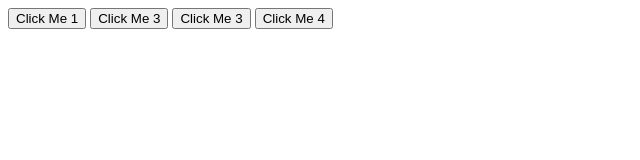
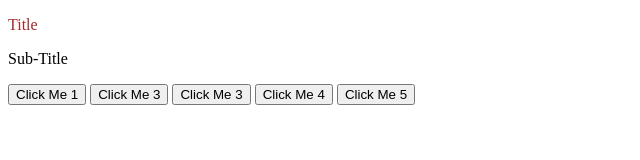
Before and after one commit to prashant-kiit/JavaScript-Tutorial, a plain HTML site: page JavaScript-Tutorial/JS-Non-Blocking/index.html in a window 1280 px wide. Shown: the whole page, without its empty margins (0-640 px from the left). Drawn offline with Linux system fonts and the light colour scheme.

Commit message:
added: textContent, innerText, innerHTML

```diff
--- a/JavaScript-Tutorial/JS-Non-Blocking/index.html
+++ b/JavaScript-Tutorial/JS-Non-Blocking/index.html
@@ -6,10 +6,16 @@
     <title>JS_NON_BLOCKING</title>
   </head>
   <body>
+    <p id ="title" style="color: brown">Title
+      <p >
+        Sub-Title
+      </p>
+    </p>
     <button id="myButton-1">Click Me 1</button>
     <button id="myButton-2">Click Me 3</button>
     <button id="myButton-3">Click Me 3</button>
     <button id="myButton-4">Click Me 4</button>
+    <button id="myButton-5">Click Me 5</button>
     <script async type="module" src="./index.js"></script>
   </body>
 </html>
--- a/JavaScript-Tutorial/JS-Non-Blocking/index.js
+++ b/JavaScript-Tutorial/JS-Non-Blocking/index.js
@@ -47,7 +47,15 @@ const callMe4 = async () => {
   fun2();
 };
 
+const callMe5 = async () => {
+  console.log(document.getElementById("title").textContent);
+  console.log(document.getElementById("title").innerText);
+  console.log(document.getElementById("title").innerHTML);
+  // https://www.microfocus.com/documentation/silk-test/200/en/silktestworkbench-help-en/SILKTEST-21EEFF3F-DIFFERENCEBETWEENTEXTCONTENTSINNERTEXTINNERHTML-REF.html
+};
+
 document.getElementById("myButton-1").addEventListener("click", callMe1);
 document.getElementById("myButton-2").addEventListener("click", callMe2);
 document.getElementById("myButton-3").addEventListener("click", callMe3);
 document.getElementById("myButton-4").addEventListener("click", callMe4);
+document.getElementById("myButton-5").addEventListener("click", callMe5);
```
